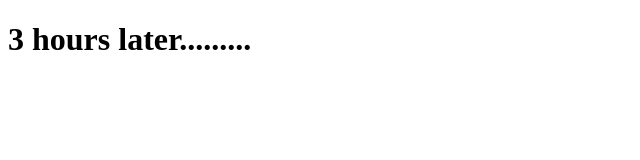
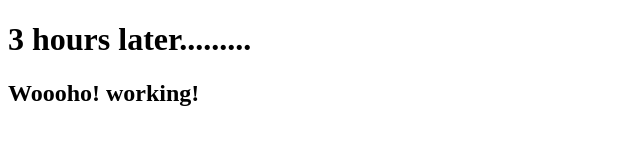
Before and after one commit to Ardilla88/WebDC, a plain HTML site: page index.html in a window 1280 px wide. Shown: the whole page, without its empty margins (0-640 px from the left). Drawn offline with Linux system fonts and the light colour scheme.

Commit message:
It works!

```diff
--- a/index.html
+++ b/index.html
@@ -16,6 +16,7 @@
             <p class="browsehappy">You are using an <strong>outdated</strong> browser. Please <a href="#">upgrade your browser</a> to improve your experience.</p>
         <![endif]-->
         <h1> 3 hours later.........</h1>
+        <h2>Woooho! working!</h2>
         <script src="" async defer></script>
     </body>
 </html>
```
